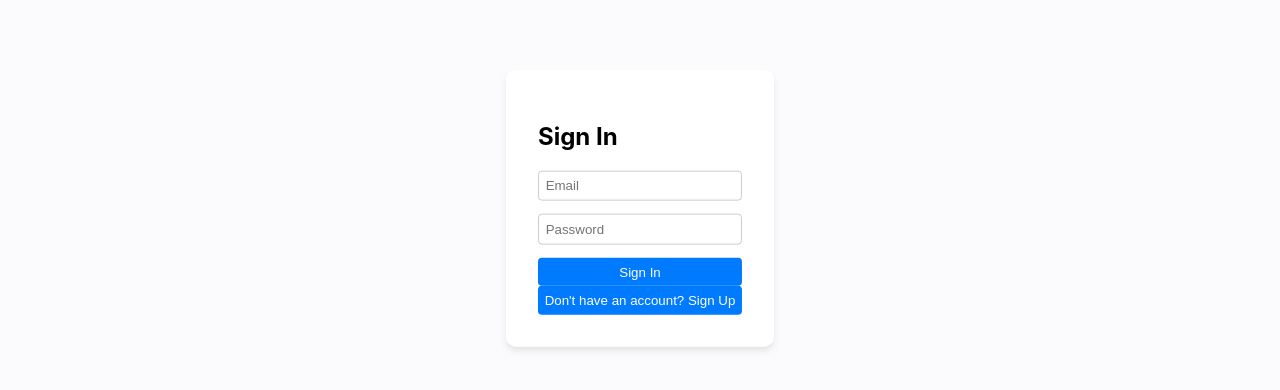
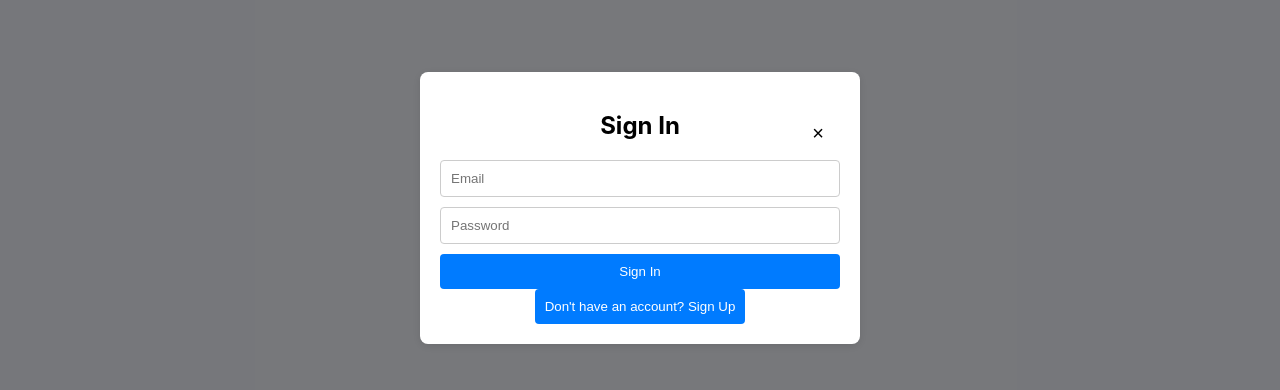
Before and after one commit to Karez79/sportrec, a React (Vite) app: page /login in a window 1280 px wide. Both pictures are taken after a click on the link 1197 px from the left and 32 px from the top of the page. Shown: the part 192-582 px from the top of the page. Built offline with nearby package versions, Linux system fonts and the light colour scheme; no server answers; the HTML template or start-up script is replaced by a standard one.

Commit message:
fix:user

```diff
--- a/src/App.tsx
+++ b/src/App.tsx
@@ -9,7 +9,6 @@ import OrganizationsPage from './pages/OrganizationsPage/OrganizationsPage';
 import OrganizationDetailPage from './pages/OrganizationDetailPage/OrganizationDetailPage';
 import LivePage from './pages/LivePage/LivePage';
 import UserDashboard from './pages/UserDashboard/UserDashboard';
-import OrganizationDashboard from './pages/OrganizationDashboard/OrganizationDashboard';
 
 function App() {
   return (
@@ -24,8 +23,8 @@ function App() {
           <Route path="/organizations" element={<OrganizationsPage />} />
           <Route path="/organizations/:id" element={<OrganizationDetailPage />} />
           <Route path="/live" element={<LivePage />} />
-          <Route path="/user-dashboard" element={<UserDashboard />} />
-          <Route path="/organization-dashboard" element={<OrganizationDashboard />} />
+          <Route path="/users/:id" element={<UserDashboard />} />
+          <Route path="/dashboard" element={<UserDashboard />} />
         </Routes>
       </div>
     </Router>
--- a/src/components/Auth/AuthModal.css
+++ b/src/components/Auth/AuthModal.css
@@ -1,41 +1,69 @@
-/* src/components/Auth/AuthModal.css */
-.auth-modal {
-    position: absolute;
-    top: 50%;
-    left: 50%;
-    transform: translate(-50%, -50%);
-    background-color: white;
-    padding: 2em;
-    border-radius: 10px;
-    box-shadow: 0 4px 6px rgba(0, 0, 0, 0.1);
+.modal-overlay {
+    position: fixed;
+    top: 0;
+    left: 0;
+    width: 100%;
+    height: 100%;
+    background: rgba(0, 0, 0, 0.5);
+    display: flex;
+    align-items: center;
+    justify-content: center;
+    z-index: 1000;
   }
 
-  .auth-modal form {
+  .modal {
+    background: white;
+    padding: 20px;
+    border-radius: 8px;
+    box-shadow: 0 2px 10px rgba(0, 0, 0, 0.1);
+    max-width: 400px;
+    width: 100%;
+  }
+
+  .modal__content {
+    position: relative;
+  }
+
+  .modal__close {
+    position: absolute;
+    top: 10px;
+    right: 10px;
+    background: none;
+    border: none;
+    font-size: 20px;
+    cursor: pointer;
+  }
+
+  .modal__title {
+    margin-bottom: 20px;
+  }
+
+  .modal__form {
     display: flex;
     flex-direction: column;
   }
 
-  .auth-modal input {
-    margin-bottom: 1em;
-    padding: 0.5em;
+  .modal__input {
+    margin-bottom: 10px;
+    padding: 10px;
     border: 1px solid #ccc;
     border-radius: 4px;
   }
 
-  .auth-modal button {
-    padding: 0.5em;
+  .modal__button {
+    padding: 10px;
+    border: none;
     background-color: #007bff;
     color: white;
-    border: none;
+    cursor: pointer;
     border-radius: 4px;
-    cursor: pointer;
   }
 
-  .auth-modal button:hover {
+  .modal__button:hover {
     background-color: #0056b3;
   }
 
   .error {
     color: red;
-    margin-top: 1em;
+    margin-top: 10px;
   }
--- a/src/components/Auth/AuthModal.tsx
+++ b/src/components/Auth/AuthModal.tsx
@@ -1,11 +1,13 @@
-import React, { useState } from 'react';
-import Modal from 'react-modal';
-import { supabase } from '../supabaseClient';
+import React, { useState, useEffect, useCallback } from 'react';
+import { supabase } from '../../components/supabaseClient';
 import './AuthModal.css';
 
-Modal.setAppElement('#root');
+interface AuthModalProps {
+  isOpen: boolean;
+  onRequestClose: () => void;
+}
 
-const AuthModal: React.FC<{ isOpen: boolean; onRequestClose: () => void }> = ({ isOpen, onRequestClose }) => {
+const AuthModal: React.FC<AuthModalProps> = ({ isOpen, onRequestClose }) => {
   const [email, setEmail] = useState('');
   const [password, setPassword] = useState('');
   const [isSignUp, setIsSignUp] = useState(false);
@@ -29,6 +31,7 @@ const AuthModal: React.FC<{ isOpen: boolean; onRequestClose: () => void }> = ({
       } else {
         const user = response.data.user;
         console.log('User authenticated:', user);
+        localStorage.setItem('user', JSON.stringify(user));
         setError('');
         onRequestClose();
       }
@@ -38,31 +41,66 @@ const AuthModal: React.FC<{ isOpen: boolean; onRequestClose: () => void }> = ({
     }
   };
 
+  const handleOverlayClick = (e: React.MouseEvent<HTMLDivElement>) => {
+    if (e.target === e.currentTarget) {
+      onRequestClose();
+    }
+  };
+
+  const handleEscapePress = useCallback((e: KeyboardEvent) => {
+    if (e.key === 'Escape') {
+      onRequestClose();
+    }
+  }, [onRequestClose]);
+
+  useEffect(() => {
+    if (isOpen) {
+      document.addEventListener('keydown', handleEscapePress);
+    } else {
+      document.removeEventListener('keydown', handleEscapePress);
+    }
+
+    return () => {
+      document.removeEventListener('keydown', handleEscapePress);
+    };
+  }, [isOpen, handleEscapePress]);
+
+  if (!isOpen) {
+    return null;
+  }
+
   return (
-    <Modal isOpen={isOpen} onRequestClose={onRequestClose} contentLabel="Auth Modal" className="auth-modal">
-      <h2>{isSignUp ? 'Sign Up' : 'Sign In'}</h2>
-      <form onSubmit={handleAuth}>
+    <div className="modal-overlay" onClick={handleOverlayClick}>
+      <div className="modal">
+        <div className="modal__content">
+          <button className="modal__close" onClick={onRequestClose}>×</button>
+          <h2 className="modal__title">{isSignUp ? 'Sign Up' : 'Sign In'}</h2>
+          <form className="modal__form" onSubmit={handleAuth}>
             <input
               type="email"
+              className="modal__input"
+              placeholder="Email"
               value={email}
               onChange={(e) => setEmail(e.target.value)}
-          placeholder="Email"
               required
             />
             <input
               type="password"
+              className="modal__input"
+              placeholder="Password"
               value={password}
               onChange={(e) => setPassword(e.target.value)}
-          placeholder="Password"
               required
             />
-        <button type="submit">{isSignUp ? 'Sign Up' : 'Sign In'}</button>
+            <button className="modal__button" type="submit">{isSignUp ? 'Sign Up' : 'Sign In'}</button>
           </form>
           {error && <p className="error">{error}</p>}
-      <button onClick={() => setIsSignUp(!isSignUp)}>
-        {isSignUp ? 'Already have an account? Sign In' : "Don't have an account? Sign Up"}
+          <button className="modal__button" onClick={() => setIsSignUp(!isSignUp)}>
+            {isSignUp ? 'Already have an account? Sign In' : 'Don\'t have an account? Sign Up'}
           </button>
-    </Modal>
+        </div>
+      </div>
+    </div>
   );
 };
 
--- a/src/pages/OrganizationDetailPage/OrganizationDetailPage.tsx
+++ b/src/pages/OrganizationDetailPage/OrganizationDetailPage.tsx
@@ -1,13 +1,10 @@
-// src/pages/OrganizationDetailPage/OrganizationDetailPage.tsx
-
 import React, { useEffect, useState } from 'react';
 import { useParams } from 'react-router-dom';
 import { supabase } from '../../components/supabaseClient';
-import './OrganizationDetailPage.css';
 
-// Создайте интерфейс для организации
+// Определяем типы данных
 interface Organization {
-  id: number;
+  id: string;
   name: string;
   description: string;
 }
@@ -15,29 +12,47 @@ interface Organization {
 const OrganizationDetailPage: React.FC = () => {
   const { id } = useParams<{ id: string }>();
   const [organization, setOrganization] = useState<Organization | null>(null);
+  const [error, setError] = useState<string>('');
 
   useEffect(() => {
     const fetchOrganization = async () => {
-      const { data, error } = await supabase.from('organizations').select('*').eq('id', id).single();
-      if (error) {
-        console.error('Error fetching organization:', error);
-      } else {
-        setOrganization(data as Organization);
+      try {
+        const { data, error } = await supabase
+          .from('organizations')
+          .select('*')
+          .eq('id', id)
+          .single(); // Добавляем .single() для получения одной организации
+
+        if (error) {
+          throw error;
+        }
+
+        if (data) {
+          setOrganization(data as Organization);
+        } else {
+          throw new Error('Organization data not found.');
+        }
+      } catch (error: any) {
+        console.error('Error fetching organization:', error.message);
+        setError('Error fetching organization data. Please try again.');
       }
     };
 
     fetchOrganization();
   }, [id]);
 
+  if (error) {
+    return <div>{error}</div>;
+  }
+
   if (!organization) {
     return <div>Loading...</div>;
   }
 
   return (
-    <div className="organization-detail-page">
+    <div>
       <h1>{organization.name}</h1>
       <p>{organization.description}</p>
-      {/* Добавьте здесь дополнительную информацию и функциональность */}
     </div>
   );
 };
--- a/src/pages/UserDashboard/UserDashboard.tsx
+++ b/src/pages/UserDashboard/UserDashboard.tsx
@@ -1,15 +1,82 @@
-import React from 'react';
+import React, { useState, useEffect } from 'react';
+import { supabase } from '../../components/supabaseClient';
+import { useNavigate } from 'react-router-dom';
 
 const UserDashboard: React.FC = () => {
-  const handleLogout = () => {
-    localStorage.clear();
-    window.location.href = '/';
+  const [user, setUser] = useState<any>(null);
+  const [error, setError] = useState<string | null>(null);
+  const navigate = useNavigate();
+
+  const fetchUser = async () => {
+    const userString = localStorage.getItem('user');
+    if (!userString) {
+      console.error('User not found in localStorage.');
+      setError('User not found in localStorage.');
+      navigate('/login');
+      return;
+    }
+
+    try {
+      const user = JSON.parse(userString);
+      console.log('User from localStorage:', user);
+
+      if (user && user.id) {
+        const { data: userDetails, error: userDetailsError } = await supabase
+          .from('users')
+          .select('id, email, organization_id')
+          .eq('id', user.id)
+          .single();
+
+        if (userDetailsError) {
+          console.error('Error fetching user details:', userDetailsError);
+          setError(`Error fetching user details: ${userDetailsError.message}`);
+          return;
+        }
+
+        if (!userDetails) {
+          console.error('User not found in database.');
+          setError('User not found in database.');
+          return;
+        }
+
+        console.log('User details from DB:', userDetails);
+
+        if (userDetails.organization_id) {
+          console.log(`Organization user with email: ${userDetails.email}`);
+          navigate(`/organizations/${userDetails.organization_id}`);
+        } else {
+          console.log(`Regular user with email: ${userDetails.email}`);
+          navigate(`/users/${userDetails.id}`);
+          setUser(userDetails);
+        }
+      } else {
+        console.error('User ID not found in localStorage.');
+        setError('User ID not found in localStorage.');
+        navigate('/login');
+      }
+    } catch (error) {
+      console.error('Unexpected error:', error);
+      setError('Unexpected error occurred. Please try again.');
+    }
   };
+
+  useEffect(() => {
+    fetchUser();
+  }, []);
+
+  if (error) {
+    return <div>Error: {error}</div>;
+  }
+
+  if (!user) {
+    return <div>Loading...</div>;
+  }
 
   return (
     <div>
       <h1>User Dashboard</h1>
-      <button onClick={handleLogout}>Logout</button>
+      <p>Email: {user.email}</p>
+      <p>Organization ID: {user.organization_id}</p>
     </div>
   );
 };
```
Also changed, not shown: src/components/Menu/Menu.tsx (+69 -20 lines), src/pages/AdminDashboard/AdminDashboard.tsx (added, +42 -0 lines), src/pages/AdminDashboard/AdminDashboard.css (added). Lines whose indentation alone changed are shown as unchanged.
